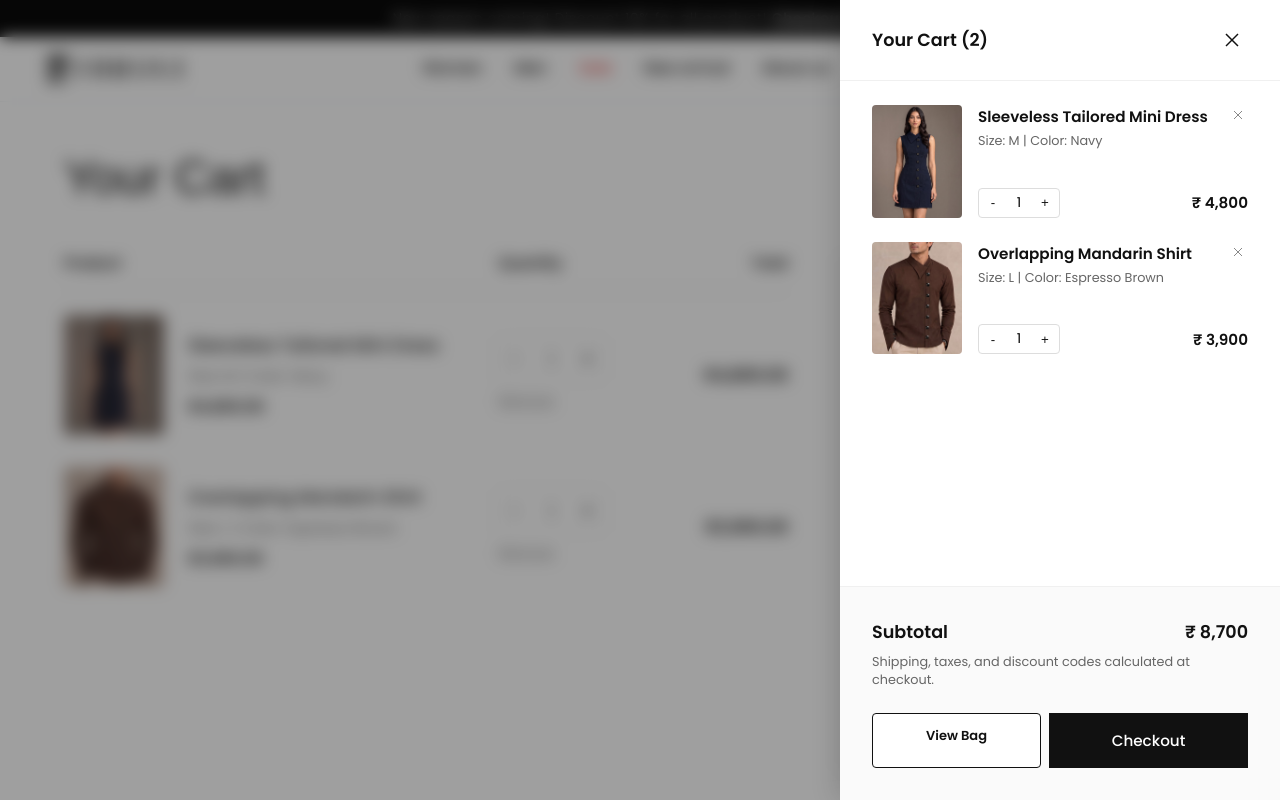
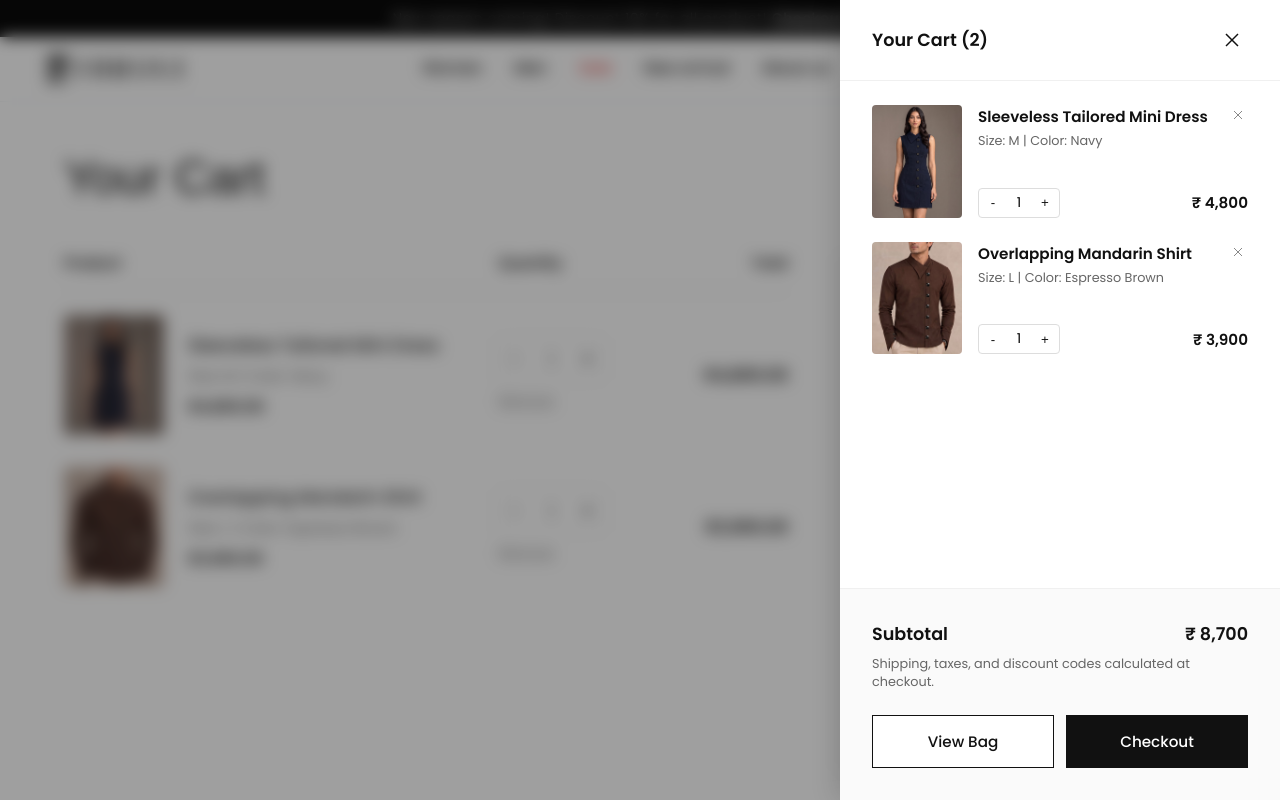
Before and after one commit to rushish-mewada/throve-frontend, a Next.js app: page /cart in a window 1280 px wide. Both pictures are taken after a click on the button "Cart". Shown: the top 800 px of the page. Built offline with nearby package versions, Linux system fonts and the light colour scheme; a web font is replaced by a local one.

Commit message:
fix(header): unify View Bag and Checkout button styles and geometry in cart drawer

```diff
--- a/src/components/layout/Header/Header.js
+++ b/src/components/layout/Header/Header.js
@@ -289,22 +289,11 @@ export default function Header() {
                 <span className={styles.subtotalPrice}>₹ {cartSubtotal.toLocaleString('en-IN')}</span>
               </div>
               <p className={styles.taxNote}>Shipping, taxes, and discount codes calculated at checkout.</p>
-              <div style={{ display: 'flex', gap: '8px', marginTop: '12px' }}>
+              <div className={styles.cartActions}>
                 <Link
                   href="/cart"
                   onClick={closeCart}
-                  style={{
-                    flex: 1,
-                    padding: '12px 0',
-                    border: '1px solid #111111',
-                    background: '#ffffff',
-                    color: '#111111',
-                    borderRadius: '4px',
-                    textAlign: 'center',
-                    textDecoration: 'none',
-                    fontWeight: 600,
-                    fontSize: '13px',
-                  }}
+                  className={styles.viewBagBtn}
                 >
                   View Bag
                 </Link>
@@ -312,12 +301,6 @@ export default function Header() {
                   href="/checkout"
                   onClick={closeCart}
                   className={styles.checkoutBtn}
-                  style={{
-                    flex: 1,
-                    textAlign: 'center',
-                    textDecoration: 'none',
-                    margin: 0,
-                  }}
                 >
                   Checkout
                 </Link>
--- a/src/components/layout/Header/Header.module.css
+++ b/src/components/layout/Header/Header.module.css
@@ -511,21 +511,56 @@
   margin-bottom: 24px;
 }
 
-.checkoutBtn {
-  width: 100%;
-  padding: 16px;
-  background-color: #111111;
-  color: #ffffff;
-  border: none;
+.cartActions {
+  display: flex;
+  gap: 12px;
+  margin-top: 16px;
+}
+
+.viewBagBtn {
+  flex: 1;
+  display: flex;
+  align-items: center;
+  justify-content: center;
+  padding: 14px 16px;
+  background-color: #ffffff;
+  color: #111111;
+  border: 1px solid #111111;
+  border-radius: 0;
   font-family: var(--font-poppins), sans-serif;
   font-size: 0.95rem;
   font-weight: 500;
+  text-decoration: none;
   cursor: pointer;
-  transition: opacity 0.2s;
+  transition: background-color 0.2s ease, opacity 0.2s ease;
+  box-sizing: border-box;
+}
+
+.viewBagBtn:hover {
+  background-color: #f5f5f5;
+}
+
+.checkoutBtn {
+  flex: 1;
+  display: flex;
+  align-items: center;
+  justify-content: center;
+  padding: 14px 16px;
+  background-color: #111111;
+  color: #ffffff;
+  border: 1px solid #111111;
+  border-radius: 0;
+  font-family: var(--font-poppins), sans-serif;
+  font-size: 0.95rem;
+  font-weight: 500;
+  text-decoration: none;
+  cursor: pointer;
+  transition: opacity 0.2s ease;
+  box-sizing: border-box;
 }
 
 .checkoutBtn:hover {
-  opacity: 0.8;
+  opacity: 0.85;
 }
 
 @media (max-width: 480px) {
```
